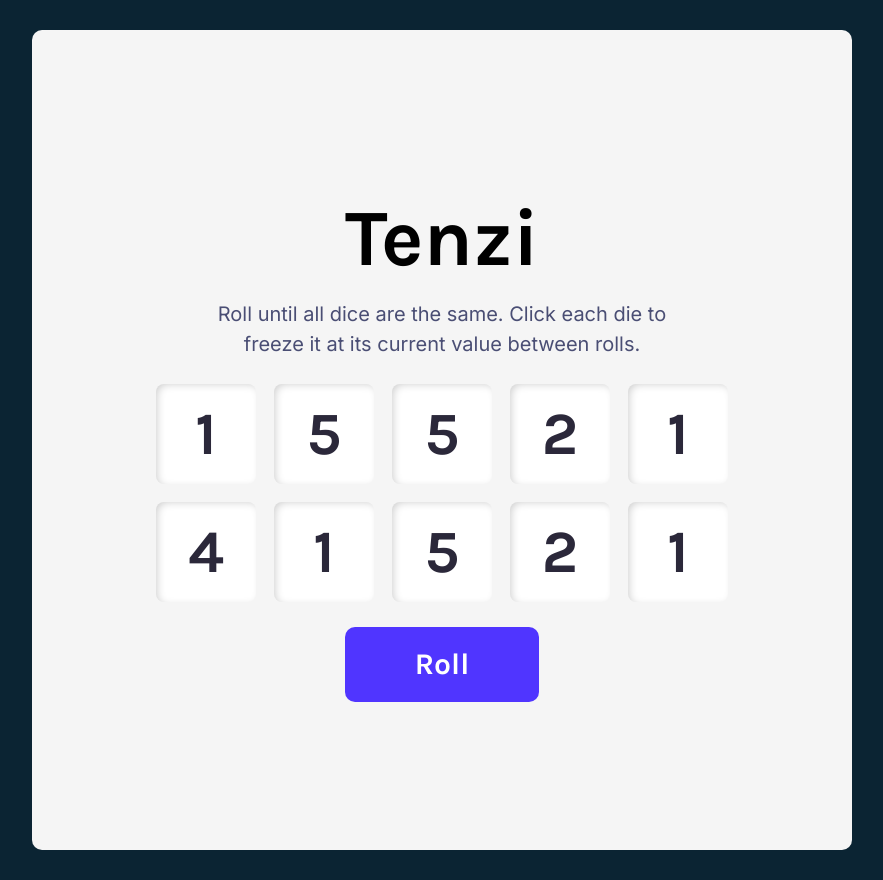
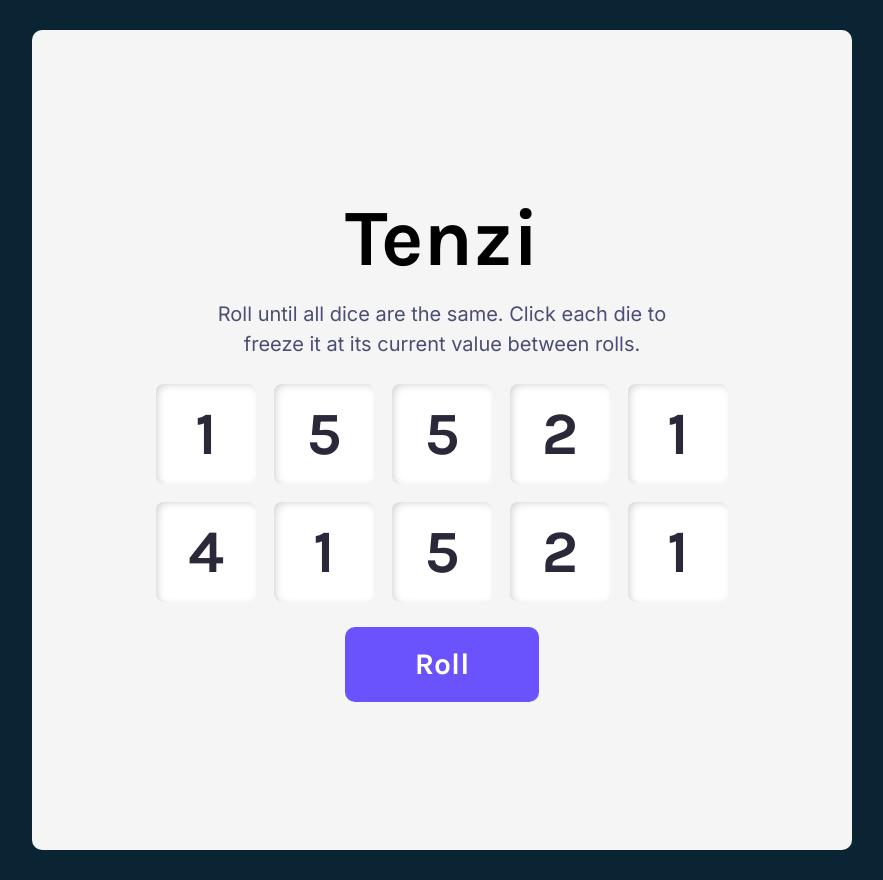
Before and after one commit to bendiz/tenzi-game, a React (Vite) app: page / in a window 1280 px wide. In both pictures the pointer is over the button "Roll". Shown: the whole page, without its empty margins (198-1081 px from the left). Built offline with nearby package versions, Linux system fonts and the light colour scheme.

Commit message:
Add visual indication that the button is clickable

```diff
--- a/src/index.css
+++ b/src/index.css
@@ -81,6 +81,11 @@ button {
   color: #fff;
   padding: 1.5rem 7rem;
   margin-top: 2.5rem;
+  cursor: pointer;
+}
+
+button:hover {
+  background-color: #5035ffd6;
 }
 
 @media screen and (max-width: 700px) {
```
